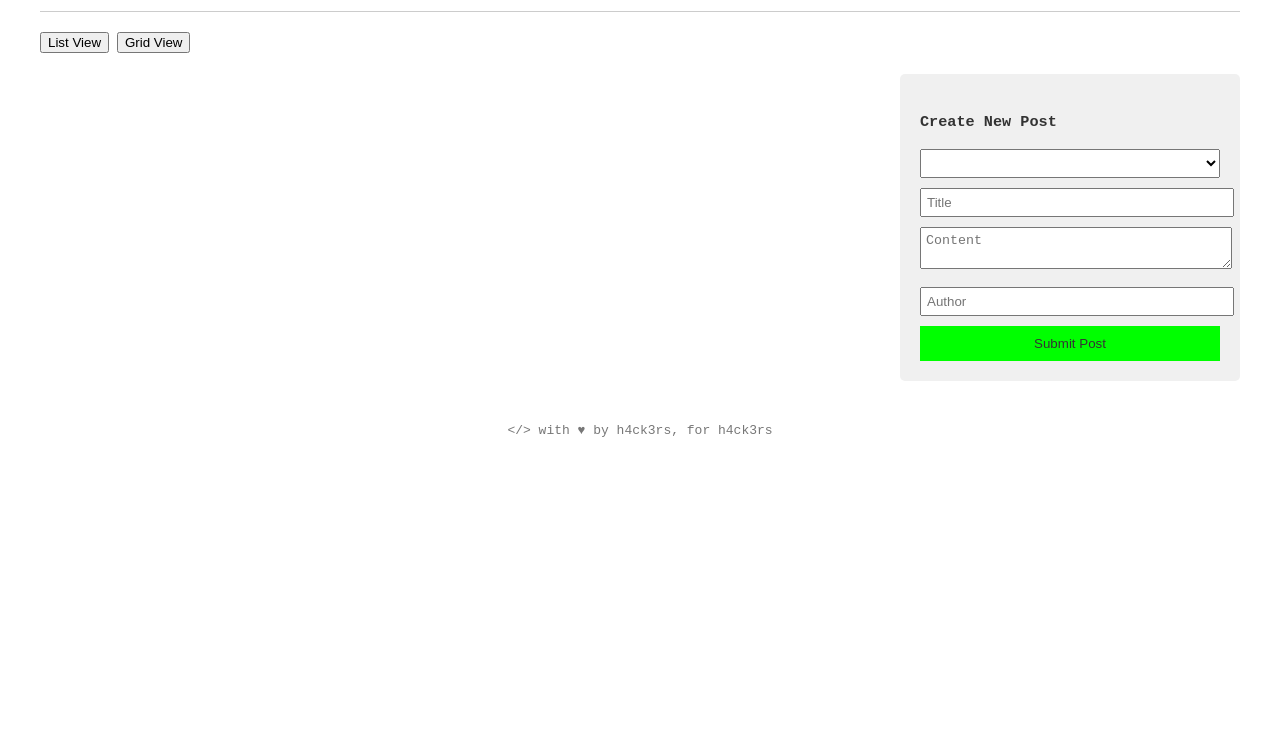
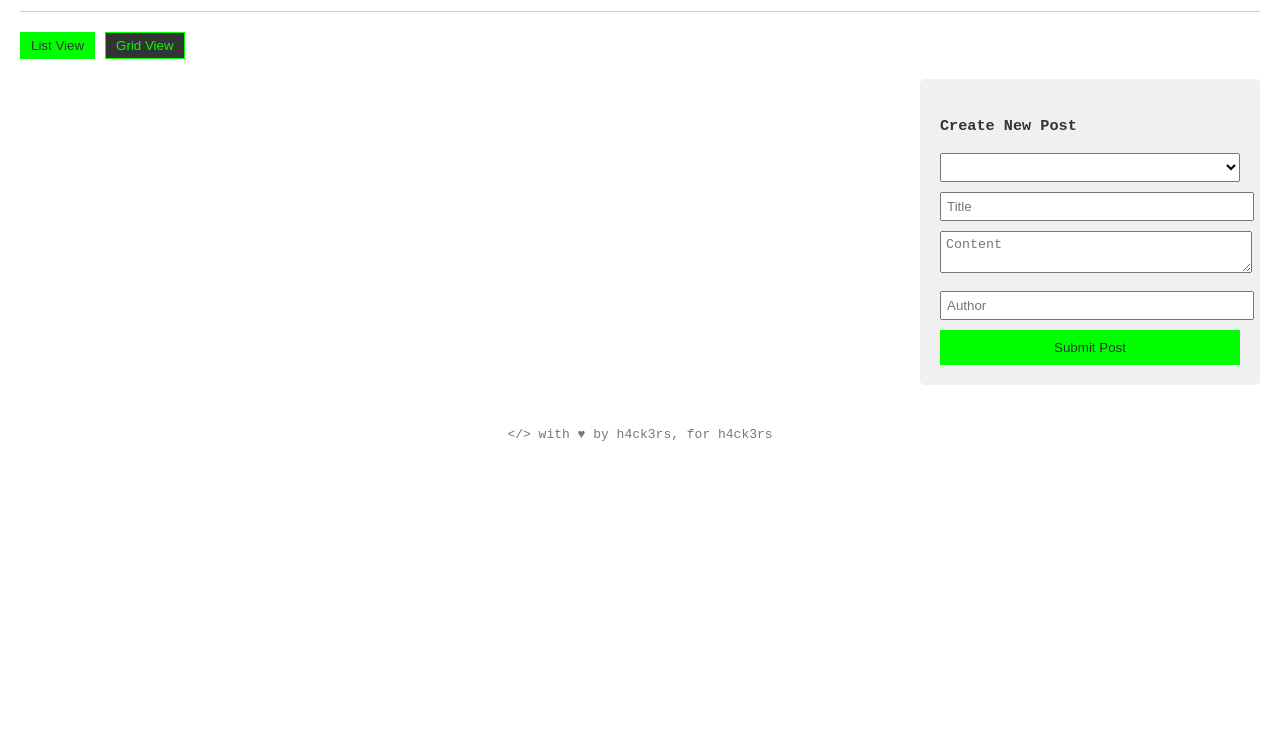
Before and after one commit to GEMS-Gallery/cryptoscribe-0191ed4f481f, a website built with Vite: page frontend/index.html in a window 1280 px wide. Shown: the part 71-800 px from the top of the page. Built offline with nearby package versions, Linux system fonts and the light colour scheme; what @dfinity/agent would draw is missing.

Commit message:
0191ed5c-41d8-766b-b802-8d4e1d29c505

```diff
--- a/frontend/index.html
+++ b/frontend/index.html
@@ -14,7 +14,7 @@
             line-height: 1.6;
         }
         .container {
-            max-width: 1200px;
+            max-width: 1400px;
             margin: 0 auto;
         }
         header {
@@ -93,14 +93,43 @@
         }
         .view-toggle {
             margin-bottom: 20px;
+            display: flex;
+            gap: 10px;
+        }
+        .view-toggle button {
+            background-color: #333;
+            color: #00ff00;
+            border: 1px solid #00ff00;
+            padding: 5px 10px;
+            cursor: pointer;
+            transition: all 0.3s ease;
+        }
+        .view-toggle button:hover, .view-toggle button.active {
+            background-color: #00ff00;
+            color: #333;
         }
         .grid-view .categories {
             display: grid;
-            grid-template-columns: repeat(auto-fill, minmax(250px, 1fr));
+            grid-template-columns: repeat(6, 1fr);
             gap: 20px;
         }
         .grid-view .category {
             margin-bottom: 0;
+        }
+        @media (max-width: 1200px) {
+            .grid-view .categories {
+                grid-template-columns: repeat(3, 1fr);
+            }
+        }
+        @media (max-width: 768px) {
+            .grid-view .categories {
+                grid-template-columns: repeat(2, 1fr);
+            }
+        }
+        @media (max-width: 480px) {
+            .grid-view .categories {
+                grid-template-columns: 1fr;
+            }
         }
     </style>
 </head>
--- a/frontend/index.js
+++ b/frontend/index.js
@@ -49,11 +49,18 @@ async function renderPosts(categoryName) {
 
 function setView(view) {
     const container = document.querySelector('.container');
+    const listViewBtn = document.getElementById('listViewBtn');
+    const gridViewBtn = document.getElementById('gridViewBtn');
+
     currentView = view;
     if (view === 'grid') {
         container.classList.add('grid-view');
+        gridViewBtn.classList.add('active');
+        listViewBtn.classList.remove('active');
     } else {
         container.classList.remove('grid-view');
+        listViewBtn.classList.add('active');
+        gridViewBtn.classList.remove('active');
     }
     localStorage.setItem('currentView', view);
 }
@@ -64,6 +71,8 @@ document.addEventListener('DOMContentLoaded', async () => {
     const savedView = localStorage.getItem('currentView');
     if (savedView) {
         setView(savedView);
+    } else {
+        setView('list');
     }
 
     await renderCategories();
```
